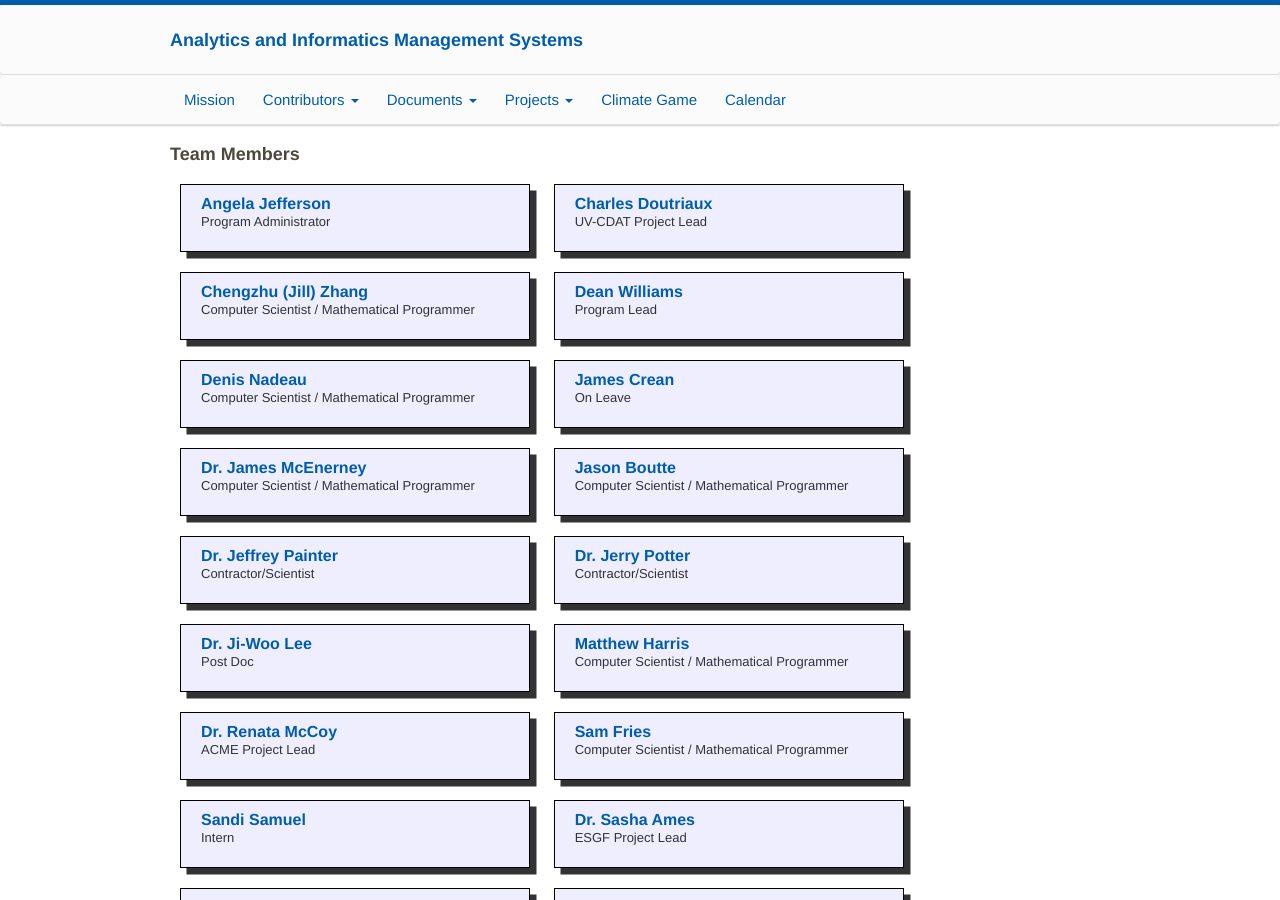
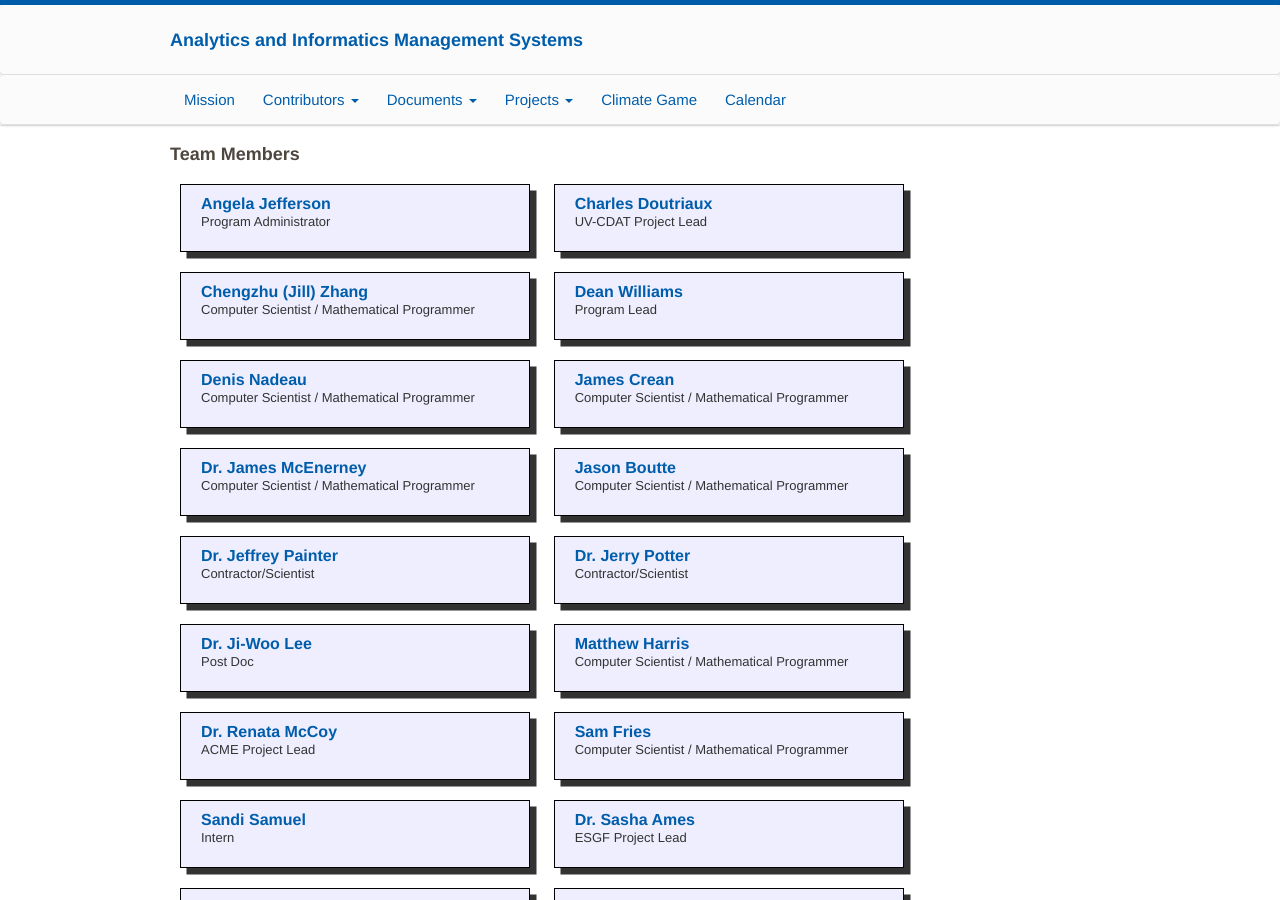
Before and after one commit to aims-group/aims-site, a Jekyll site: the page built from team.md, in a window 1280 px wide and 900 px high. Built offline with Jekyll 4.4.1, drawn with Linux system fonts in a browser that asks for light colours.

Commit message:
MBH: wishfull thinking

```diff
--- a/team.md
+++ b/team.md
@@ -44,7 +44,7 @@ title: Team
 <div class="person">
   <div class="person-info">
     <div class="person-name"><a href="https://github.com/James-Crean" target="_blank">James Crean</a></div>
-    <div class="person-position">On Leave</div>
+    <div class="person-position">Computer Scientist / Mathematical Programmer</div>
   </div>
 </div>
 
```
